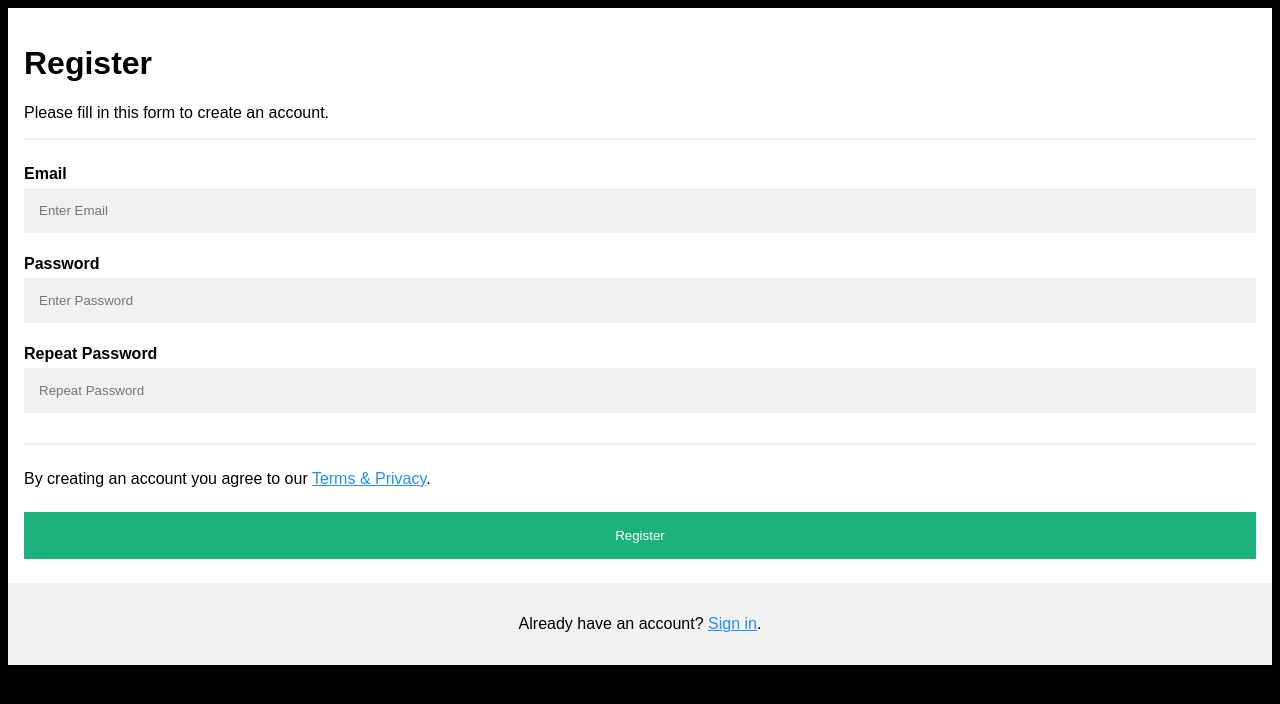
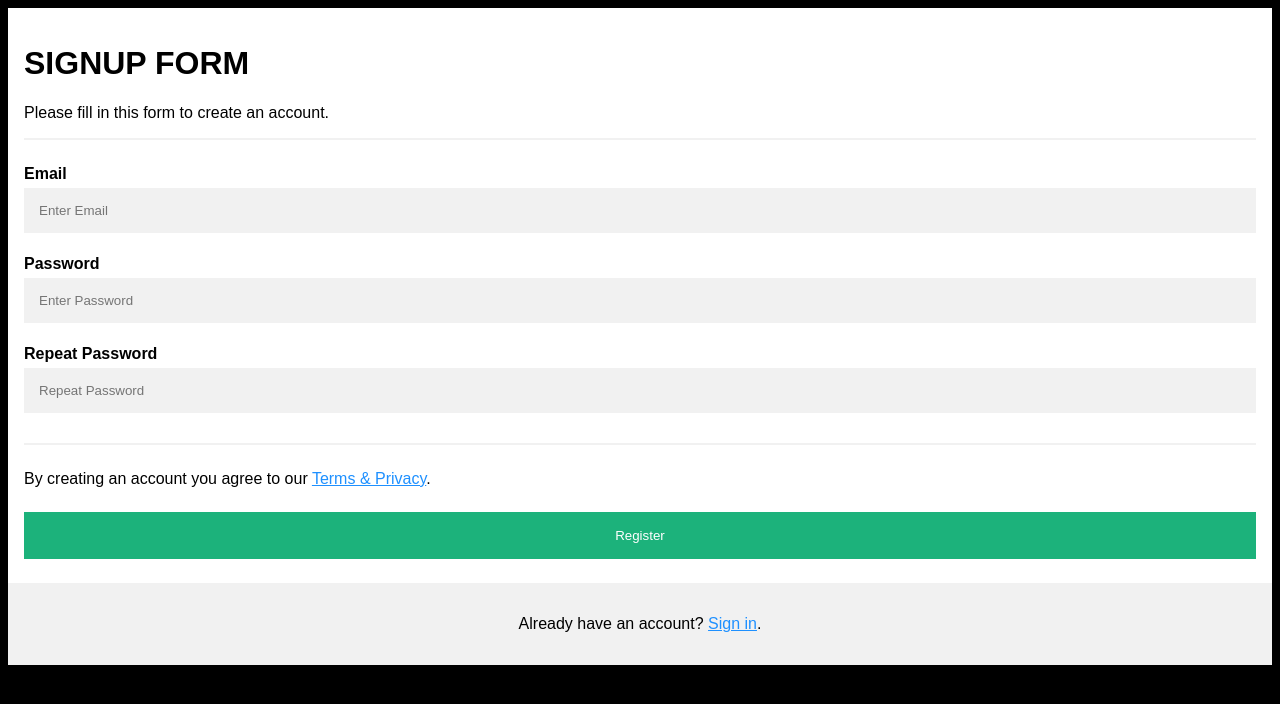
Before and after one commit to UdaykumarPedduri/git-docker-jenkins-project, a plain HTML site: page index.html in a window 1280 px wide. Drawn offline with Linux system fonts and the light colour scheme.

Commit message:
commit-2

```diff
--- a/index.html
+++ b/index.html
@@ -71,7 +71,7 @@ a {
 
 <form action="/action_page.php">
   <div class="container">
-    <h1>Register</h1>
+    <h1>SIGNUP FORM</h1>
     <p>Please fill in this form to create an account.</p>
     <hr>
 
```
